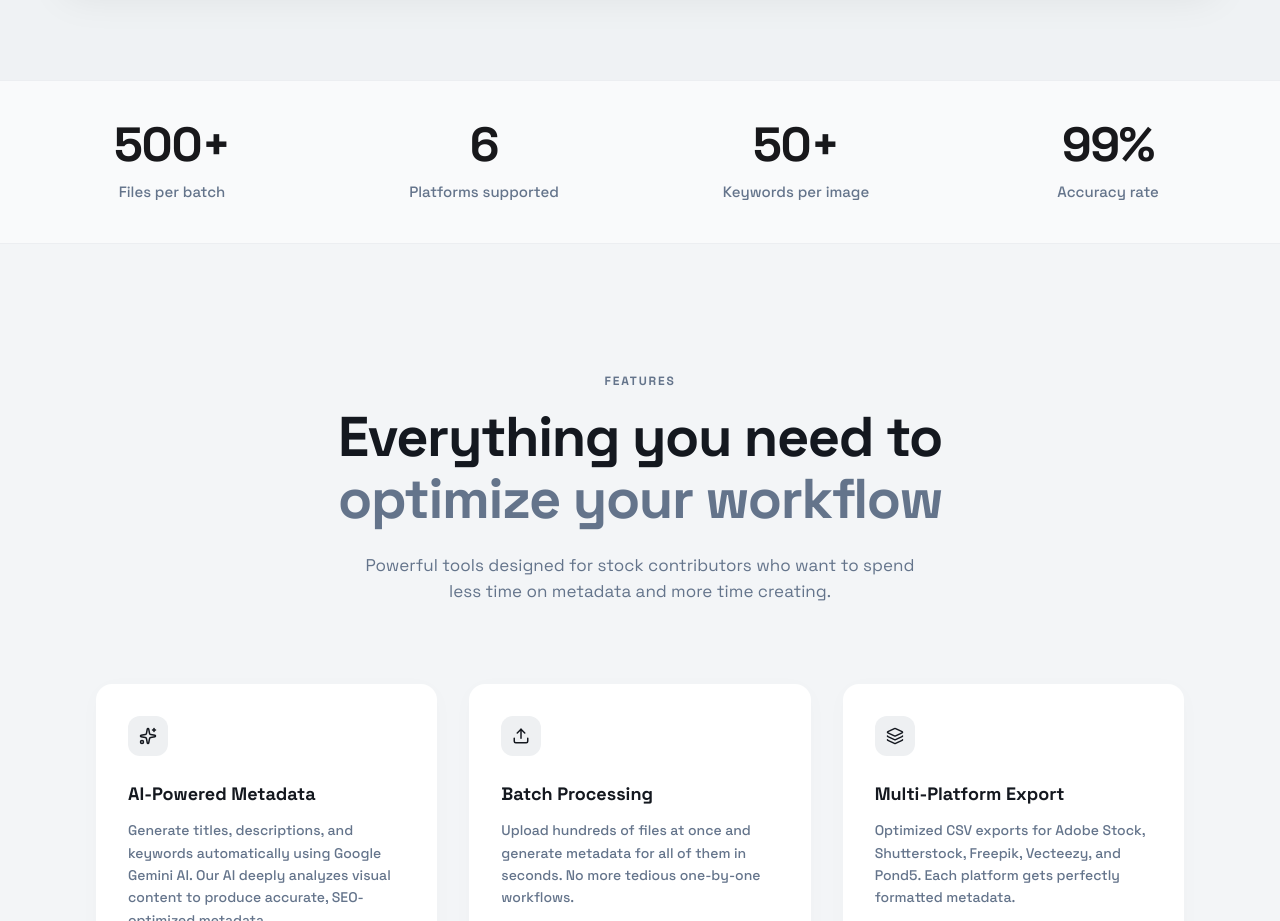
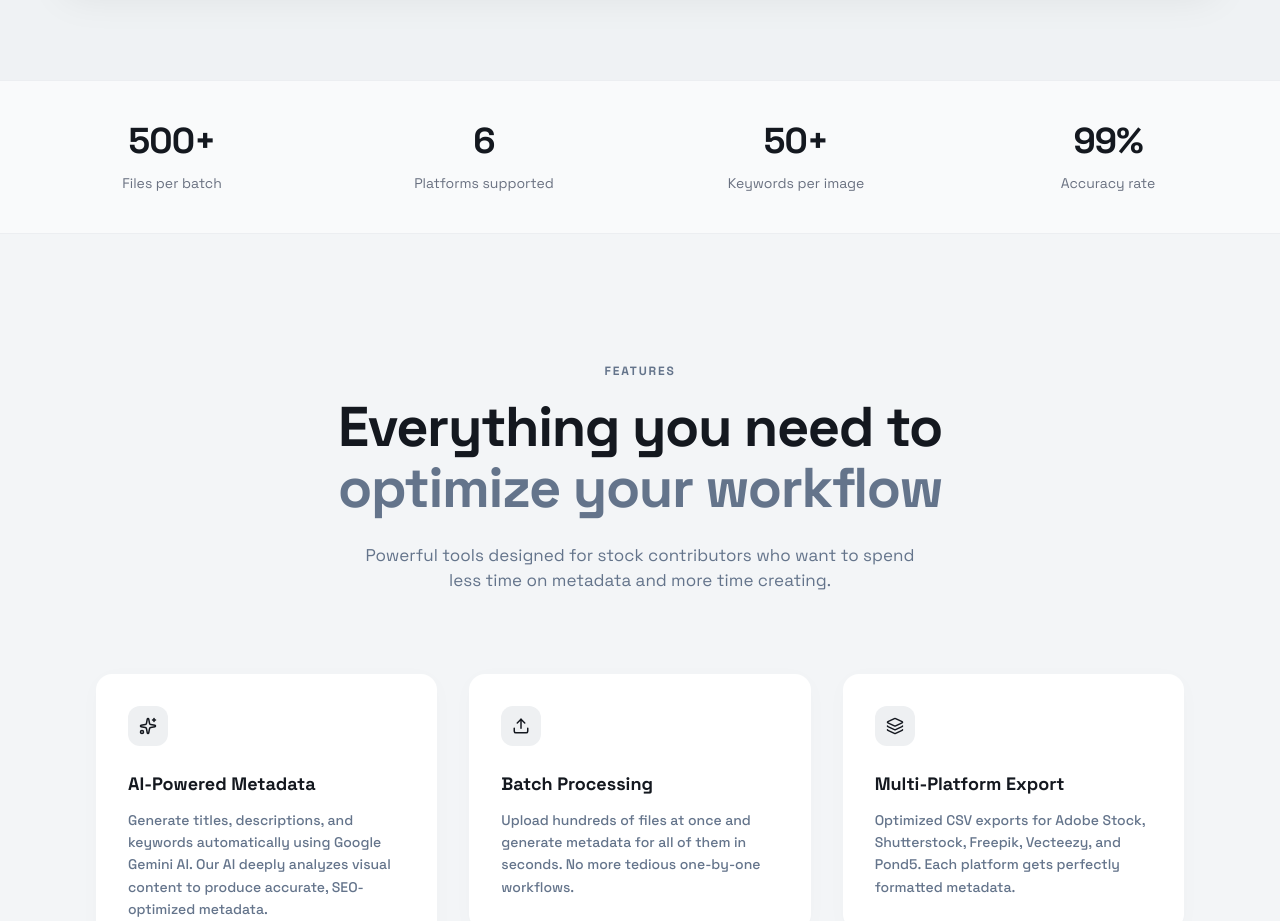
Before and after one commit to Alok4D/ai-meta-generator, a Next.js app in the folder apps/web/: page / in a window 1280 px wide. Shown: the part 1300-2221 px from the top of the page. Built offline with nearby package versions, Linux system fonts and the light colour scheme; no server answers.

Commit message:
feat: add Stats component to landing page display

```diff
--- a/apps/web/app/(landing)/_components/Stats.tsx
+++ b/apps/web/app/(landing)/_components/Stats.tsx
@@ -17,10 +17,10 @@ export default function Stats() {
               key={index}
               className="flex flex-col items-center justify-center text-center"
             >
-              <h3 className="text-[40px] md:text-[48px] font-bold text-[#18181B] tracking-tight leading-none mb-2 md:mb-3">
+              <h3 className="text-[36px] font-bold text-[#14181F] leading-[40px] tracking-tight mb-2 md:mb-3">
                 {stat.value}
               </h3>
-              <p className="text-[14px] md:text-[15px] text-slate-500 font-medium">
+              <p className="text-[14px] font-normal text-[#6A7181] leading-[20px]">
                 {stat.label}
               </p>
             </div>
```
